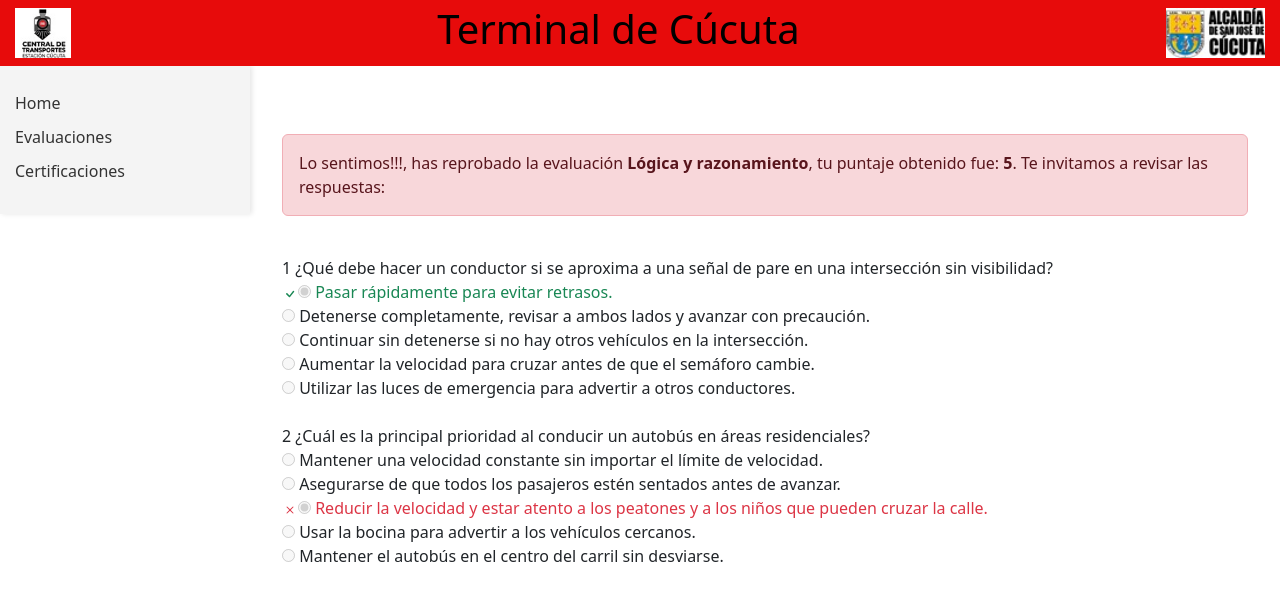
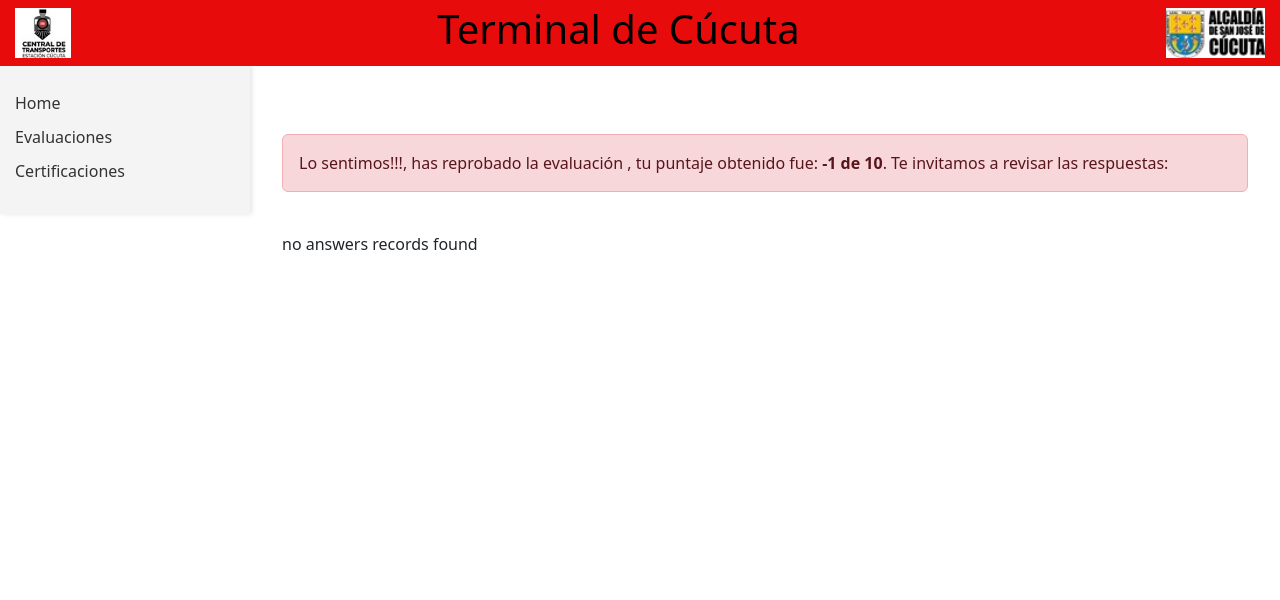
Before and after one commit to fransao/testyk_front, an Angular app in the folder test_yk_front/: page /response/test/1/user/1 in a window 1280 px wide. Shown: the top 600 px of the page. Built offline with nearby package versions, Linux system fonts and the light colour scheme.

Commit message:
fix results

```diff
--- a/test_yk_front/package.json
+++ b/test_yk_front/package.json
@@ -24,6 +24,7 @@
     "@ng-bootstrap/ng-bootstrap": "^16.0.0",
     "@popperjs/core": "^2.11.8",
     "bootstrap": "^5.3.2",
+    "date-fns": "^4.1.0",
     "express": "^4.18.2",
     "rxjs": "~7.8.0",
     "tslib": "^2.3.0",
--- /dev/null
+++ b/test_yk_front/src/app/DataTmp.ts
@@ -0,0 +1,16 @@
+import { Injectable } from '@angular/core';
+
+@Injectable({
+  providedIn: 'root'
+})
+export class DataTmp {
+  private responses: any;
+
+  setResponses(data: any) {
+    this.responses = data;
+  }
+
+  getResponses() {
+    return this.responses;
+  }
+}
--- a/test_yk_front/src/app/api.service.ts
+++ b/test_yk_front/src/app/api.service.ts
@@ -3,6 +3,8 @@ import { Injectable } from '@angular/core';
 import { Observable, catchError, throwError } from 'rxjs';
 import { UserTest } from './components/test/UserTest';
 import { AnswerQuestion } from './components/question/AnswerQuestion';
+import { format } from 'date-fns';
+import { ResponseTestQuestion } from './components/response/ResponseTestQuestion';
 
 @Injectable({
   providedIn: 'root'
@@ -51,7 +53,7 @@ export class ApiService {
       const url = window.URL.createObjectURL(blob);
       const a = document.createElement('a');
       a.href = url;
-      a.download = test+'_'+new Date()+'.pdf'; // Name of the file to download
+      a.download = test+'_'+ format(new Date(), 'dd/MM/yyyy')+'.pdf'; // Name of the file to download
       document.body.appendChild(a);
       a.click();
       document.body.removeChild(a);
@@ -73,11 +75,11 @@ export class ApiService {
     );
   }
 
-  postAnswers(userId: number, testId: number, data: AnswerQuestion[]): Observable<AnswerQuestion[]> {
+  postAnswers(userId: number, testId: number, data: AnswerQuestion[]): Observable<ResponseTestQuestion> {
     const params = new HttpParams()
             .append('userID', userId)
             .append('testID', testId);
-    return this.http.post<AnswerQuestion[]>(`${this.postAnswersUrl}`, data, {
+    return this.http.post<ResponseTestQuestion>(`${this.postAnswersUrl}`, data, {
       params: params,
   })
   }
--- a/test_yk_front/src/app/components/dashboard/dashboard.component.ts
+++ b/test_yk_front/src/app/components/dashboard/dashboard.component.ts
@@ -19,7 +19,6 @@ export class DashboardComponent {
     this.router.queryParamMap.subscribe(params => {
 
       const titleString = params.get('title');
-      console.error('titleString is:' + titleString);
       this.title = titleString ? titleString : "";
 
     });
--- a/test_yk_front/src/app/components/print/print.component.ts
+++ b/test_yk_front/src/app/components/print/print.component.ts
@@ -19,26 +19,12 @@ export class PrintComponent implements OnInit {
   constructor(private fb: FormBuilder, private service: ApiService, private router: Router, private http: HttpClient) {
 
     this.userTests = [];
-    /*
-    [
-    {id: "1", name: "Test conductor 1", qualification: 9.8, date: "2024-07-25"},
-    {id: "2", name: "Test conductor 2", qualification: 0.0, date: ""},
-    {id: "3", name: "Test conductor 3", qualification: 7.3, date: "2024-08-06"},
-    {id: "4", name: "Test conductor 4", qualification: 0, date: ""},
-    {id: "5", name: "Test conductor 5", qualification: 3.5, date: "2024-07-11"}
-   ]
-    */
+
   }
 
   ngOnInit(): void {
      this.loadtests();
-     console.log("user test: " + this.userTests)
   }
-
-  seeQuestions(userId:number, testId: number): void {
-    this.router.navigate(['/evaluation', testId, '/user', userId]);
-  }
-
 
   loadtests(): void {
     this.service.getApprovedUserTests().subscribe({
--- a/test_yk_front/src/app/components/question/question.component.html
+++ b/test_yk_front/src/app/components/question/question.component.html
@@ -24,6 +24,9 @@
                 </div>
                 <br>
             }
+            @empty {
+                <div>no questions records found</div>
+              }
             </div>
             <br>
 
@@ -37,7 +40,6 @@
                     Respuestas enviadas con éxito!
                 </div>
             } @else {
-                <!--<button type="submit" class="btn btn-primary" (click)="sendTest(userId, testId)">Enviar</button>-->
                 <button type="submit" class="btn btn-primary">Enviar</button>
             }
 
--- a/test_yk_front/src/app/components/question/question.component.ts
+++ b/test_yk_front/src/app/components/question/question.component.ts
@@ -3,6 +3,8 @@ import { FormBuilder, FormArray, FormGroup, ReactiveFormsModule, Validators } fr
 import { ApiService } from '../../api.service';
 import { ActivatedRoute, Router, RouterLink } from '@angular/router';
 import { AnswerQuestion } from './AnswerQuestion';
+import { ResponseTestQuestion } from '../response/ResponseTestQuestion';
+import { DataTmp } from '../../DataTmp';
 
 @Component({
   selector: 'app-question',
@@ -19,7 +21,7 @@ export class QuestionComponent implements OnInit {
   public validateRequired: boolean;
   public sendAnswers: boolean;
 
-  constructor(private fb: FormBuilder, private activatedRoute: ActivatedRoute, private router: Router, private service: ApiService) {
+  constructor(private fb: FormBuilder, private activatedRoute: ActivatedRoute, private router: Router, private service: ApiService, private dataService: DataTmp) {
     this.formulario = this.fb.group({
       answers: this.fb.array([])
     });
@@ -32,24 +34,16 @@ export class QuestionComponent implements OnInit {
     this.activatedRoute.paramMap.subscribe(params => {
       const testIdString = params.get('testId');
       const userIdString = params.get('userId');
-      console.error('testIdString is:' + testIdString);
-      console.error('userIdString is:' + userIdString);
       this.testId = testIdString ? Number(testIdString) : -1;
       this.userId = userIdString ? Number(userIdString) : -1;
     });
-    /*
-    console.error('testId is:' + this.router.snapshot.paramMap.get('testId'));
-    console.error('userId is:' + this.router.snapshot.paramMap.get('userId'));
-    */
      this.loadQuestions(this.testId);
-     console.log("questions: " + this.questions)
 
   }
 
   loadQuestions(testId: number): void {
     this.service.getQuestions(testId).subscribe({
       next: (data: AnswerQuestion[]) => {
-        console.log(data);
         this.questions = data;
         this.addControls();
       }, error: (err) => console.log(err)
@@ -62,17 +56,11 @@ export class QuestionComponent implements OnInit {
     this.questions.forEach(() => {
         answersArray.push(this.fb.control('', Validators.required)); // Crea un control vacío para cada pregunta
     });
-    console.log("answers array validation: " + answersArray);
   }
 
   sendTest(userId:number, testId: number): void {
     console.log('sendTest');
     this.router.navigate(['/response/test/', testId, 'user', userId]);
-  }
-
-  saveAnswers(testId: string): void {
-    console.log('saveAnswer');
-    //this.router.navigate(['/answer', testId]);
   }
 
   onSubmit() {
@@ -85,23 +73,17 @@ export class QuestionComponent implements OnInit {
       this.validateRequired = false;
       this.sendAnswers = true;
       this.service.postAnswers(this.userId, this.testId, this.questions).subscribe({
-        next: (data: AnswerQuestion[]) => {
-          const responses = data;
-          this.questions = data;
-          //this.addControls();
-          console.log('Respuesta recibida:', data);
-          this.router.navigate(['/response/test/', this.testId, 'user', this.userId],  { state: {responses: data } });
-          // Puedes agregar una notificación de éxito aquí, si es necesario.
+        next: (response: ResponseTestQuestion) => {
+          this.dataService.setResponses(response);
+          this.router.navigate(['/response/test/', this.testId, 'user', this.userId]);
         },
         error: (err) => {
           console.error('Error al enviar las respuestas:', err);
           // Puedes agregar lógica para mostrar un mensaje de error al usuario aquí.
         }
-        /*
-        ,
+        /*,
         complete: () => {
           console.log('Llamada a postAnswers completada');
-          // Aquí puedes realizar acciones adicionales una vez que la llamada se complete.
         }
           */
       });
--- a/test_yk_front/src/app/components/response/response.component.html
+++ b/test_yk_front/src/app/components/response/response.component.html
@@ -2,17 +2,16 @@
 
         @if (responses.score >= 7) {
             <div class="alert alert-success">
-                <label>Felicitaciones!!!, has aprobado la evaluación <b>{{responses.description}}</b>, tu puntaje obtenido fue: <b>{{responses.score}}</b>. Te invitamos a revisar las respuestas:</label>
+                <label>Felicitaciones!!!, has aprobado la evaluación <b>{{responses.description}}</b>, tu puntaje obtenido fue: <b>{{responses.score}} de 10</b>. Te invitamos a revisar las respuestas:</label>
             </div>
         } @else {
             <div class="alert alert-danger">
-                <label>Lo sentimos!!!, has reprobado la evaluación <b>{{responses.description}}</b>, tu puntaje obtenido fue: <b>{{responses.score}}</b>. Te invitamos a revisar las respuestas:</label>
+                <label>Lo sentimos!!!, has reprobado la evaluación <b>{{responses.description}}</b>, tu puntaje obtenido fue: <b>{{responses.score}} de 10</b>. Te invitamos a revisar las respuestas:</label>
             </div>
         }
 
     <br>
     <section class="main" >
-        <!--<form [formGroup]="formulario" (ngSubmit)="onSubmit()">-->
         <form (ngSubmit)="onSubmit()">
 
             @for (question of responses.questions; track question; let index = $index) {
@@ -54,7 +53,6 @@
                 <div>no answers records found</div>
             }
             <br>
-
         </form>
     </section>
 </div>
--- a/test_yk_front/src/app/components/response/response.component.ts
+++ b/test_yk_front/src/app/components/response/response.component.ts
@@ -1,8 +1,8 @@
-import { Component, Input } from '@angular/core';
+import { Component } from '@angular/core';
 import { FormBuilder, FormGroup } from '@angular/forms';
 import { ResponseTestQuestion } from './ResponseTestQuestion';
 import { Router } from '@angular/router';
-import { AnswerQuestion } from '../question/AnswerQuestion';
+import { DataTmp } from '../../DataTmp';
 
 @Component({
   selector: 'app-response',
@@ -12,88 +12,24 @@ import { AnswerQuestion } from '../question/AnswerQuestion';
   styleUrl: './response.component.css'
 })
 export class ResponseComponent {
-  @Input() message: string = ''; // Input property to receive the response message
-  public responses: any = null;
- //public responses: ResponseTestQuestion = new ResponseTestQuestion(1, "", 8, AnswerQuestion[]{});
-  formulario: FormGroup;
+  public responses: ResponseTestQuestion;
+  //formulario: FormGroup;
 
-  constructor(private fb: FormBuilder,  private router: Router) {
+  constructor(private fb: FormBuilder,  private router: Router, private dataService: DataTmp) {
+    console.log('Se ejecuto el contructor, response:   ' + this.dataService.getResponses());
+    this.responses = this.dataService.getResponses();
+    if (this.responses === undefined) {
+        this.responses = new ResponseTestQuestion(-1, "", -1, []);
+    }
+    /*
     this.formulario = this.fb.group({
       answers: this.fb.array([])
     });
-  }
-
-  ngOnInit() {
-    // Obtiene las respuestas del estado de la navegación
-    //this.responses = this.router.getCurrentNavigation()?.extras.state?.['responses'];
-    //console.log('responses::::::: ' + this.responses)
-    this.responses = {
-        "idTest": 1,
-        "description": "Lógica y razonamiento",
-        "score": 5.0,
-        "questions": [
-            {
-                "questionID": 2,
-                "question": "¿Qué debe hacer un conductor si se aproxima a una señal de pare en una intersección sin visibilidad?",
-                "selectedAnswer": 1,
-                "isCorrect": true,
-                "answers": [
-                    {
-                        "id": 1,
-                        "description": "Pasar rápidamente para evitar retrasos."
-                    },
-                    {
-                        "id": 2,
-                        "description": "Detenerse completamente, revisar a ambos lados y avanzar con precaución."
-                    },
-                    {
-                        "id": 3,
-                        "description": "Continuar sin detenerse si no hay otros vehículos en la intersección."
-                    },
-                    {
-                        "id": 4,
-                        "description": "Aumentar la velocidad para cruzar antes de que el semáforo cambie."
-                    },
-                    {
-                        "id": 5,
-                        "description": "Utilizar las luces de emergencia para advertir a otros conductores."
-                    }
-                ]
-            },
-            {
-                "questionID": 1,
-                "question": "¿Cuál es la principal prioridad al conducir un autobús en áreas residenciales?",
-                "selectedAnswer": 3,
-                "isCorrect": false,
-                "answers": [
-                    {
-                        "id": 1,
-                        "description": "Mantener una velocidad constante sin importar el límite de velocidad."
-                    },
-                    {
-                        "id": 2,
-                        "description": "Asegurarse de que todos los pasajeros estén sentados antes de avanzar."
-                    },
-                    {
-                        "id": 3,
-                        "description": "Reducir la velocidad y estar atento a los peatones y a los niños que pueden cruzar la calle."
-                    },
-                    {
-                        "id": 4,
-                        "description": "Usar la bocina para advertir a los vehículos cercanos."
-                    },
-                    {
-                        "id": 5,
-                        "description": "Mantener el autobús en el centro del carril sin desviarse."
-                    }
-                ]
-            }
-        ]
-    }
+    */
   }
 
   onSubmit() {
     console.log('Home');
-          this.router.navigate(['']);
+          this.router.navigate(['/#']);
   }
 }
```
Also changed, not shown: test_yk_front/src/app/components/test/test.component.ts (+1 -36 lines), 1 other file (tests, documents, lock files or other folders).
